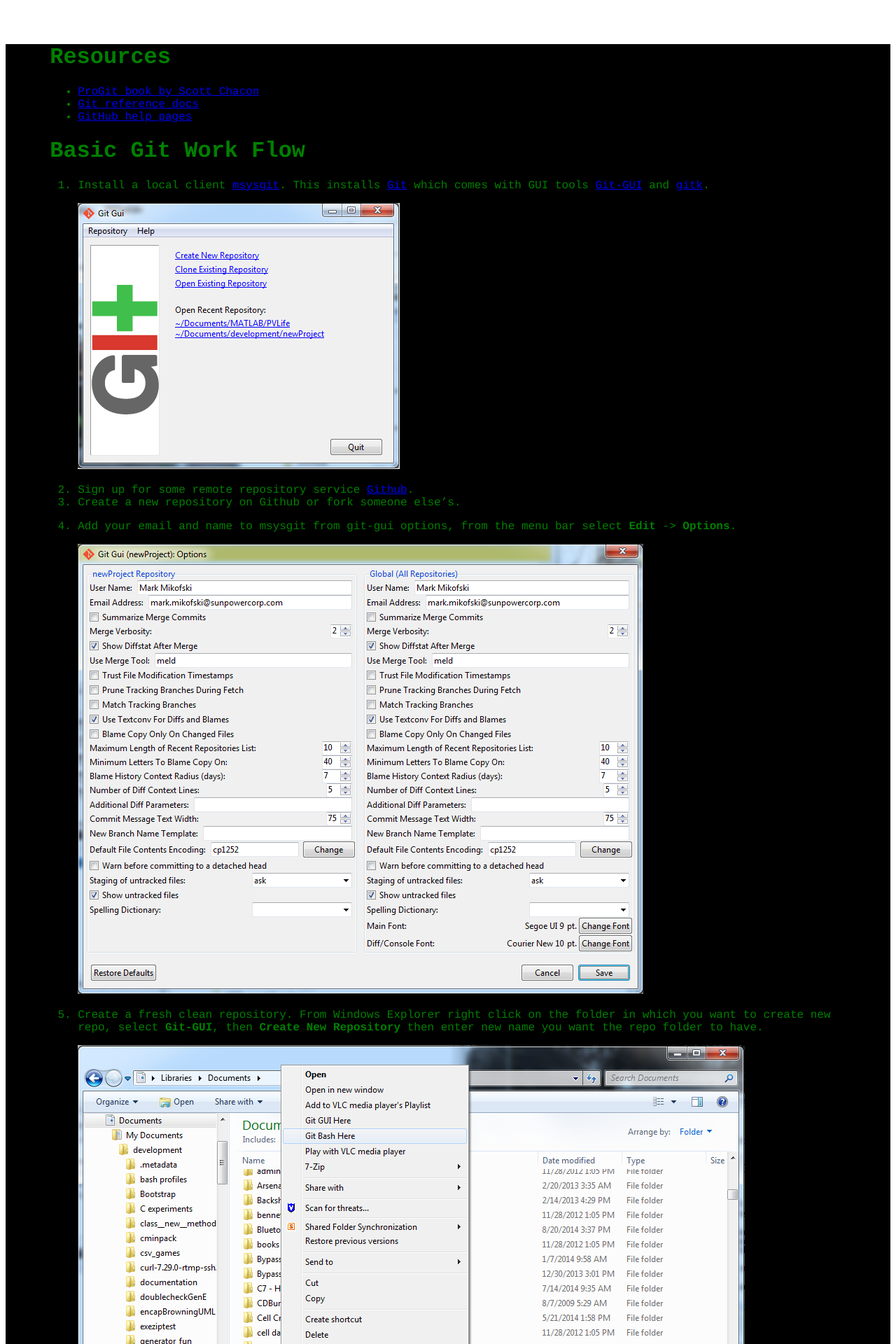
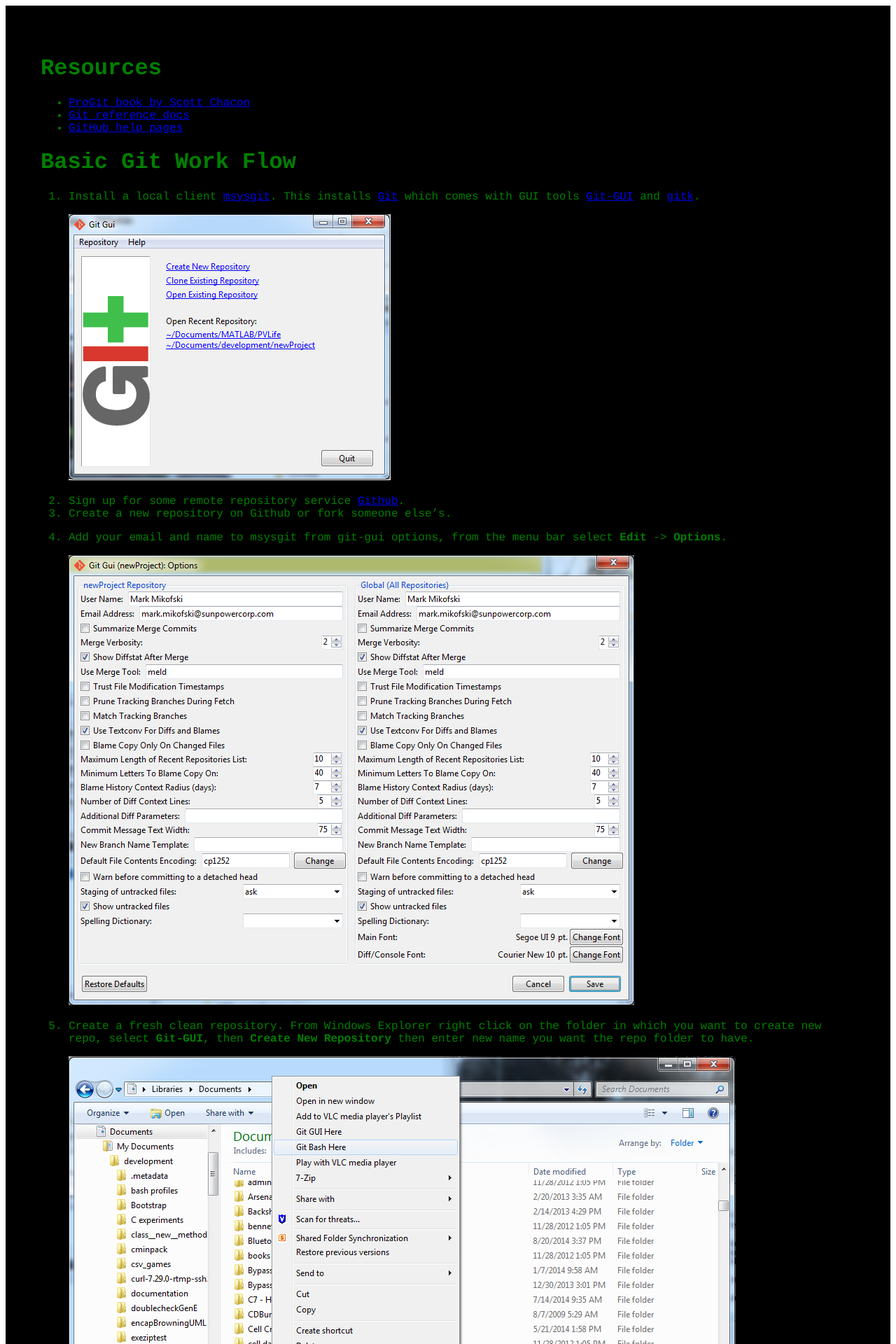
Before and after one commit to mikofski/BasicGitWorkFlow, a Jekyll site: the page built from index.md, in a window 1280 px wide. Shown: the top 1920 px of the page at 70% size. Built offline with Jekyll 4.4.1, drawn with Linux system fonts in a browser that asks for light colours.

Commit message:
use padding instead of margin

```diff
--- a/_layouts/default.html
+++ b/_layouts/default.html
@@ -6,9 +6,9 @@
     background-color: black;
     color: green;
     font-family: courier;
+    padding: 50px;
   }
   #content > div {
-  margin: 5%;
   }
   </style>
 </head>
```
